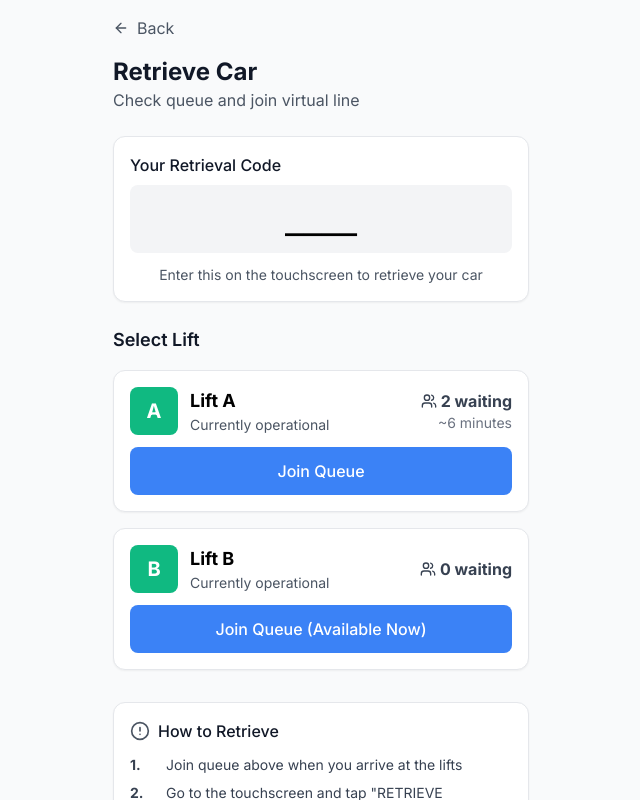
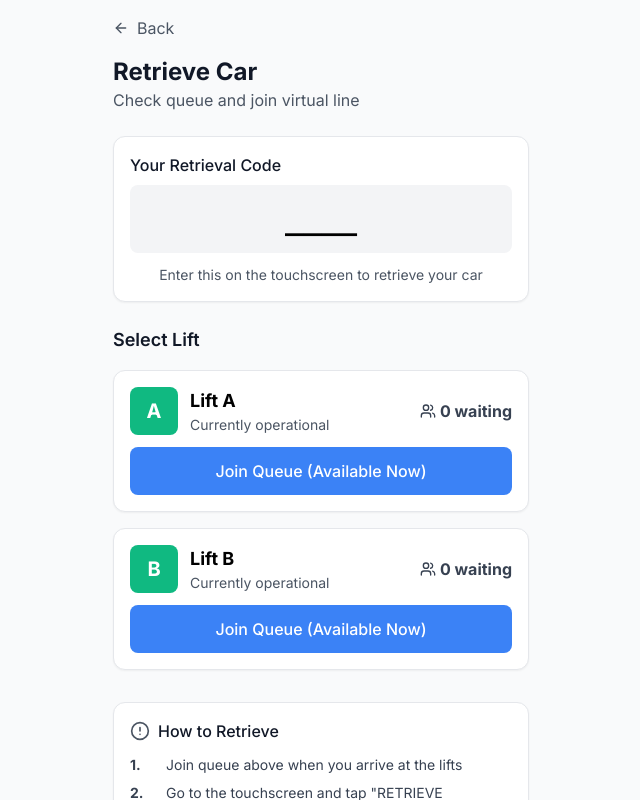
Before and after one commit to cjiajing/robinson-parking, a Next.js app: page /retrieve in a window 1280 px wide. Shown: the top 800 px of the page, without its empty margins (319-959 px from the left). Built offline with nearby package versions, Linux system fonts and the light colour scheme.

Commit message:
Update page.js

```diff
--- a/src/app/retrieve/page.js
+++ b/src/app/retrieve/page.js
@@ -6,11 +6,11 @@ import { ArrowLeft, Users, Clock, AlertCircle } from 'lucide-react';
 
 export default function RetrievePage() {
   const [selectedLift, setSelectedLift] = useState('');
-  const [queueA, setQueueA] = useState(2);
+  const [queueA, setQueueA] = useState(0);
   const [queueB, setQueueB] = useState(0);
   const [userInQueue, setUserInQueue] = useState(false);
   const [queuePosition, setQueuePosition] = useState(null);
-  const [estimatedTime, setEstimatedTime] = useState({ A: 6, B: 0 });
+  const [estimatedTime, setEstimatedTime] = useState({ A: 0, B: 0 });
   const [userCode, setUserCode] = useState('____'); // Default value
 
   // Load user's code from localStorage - SAFELY
```
